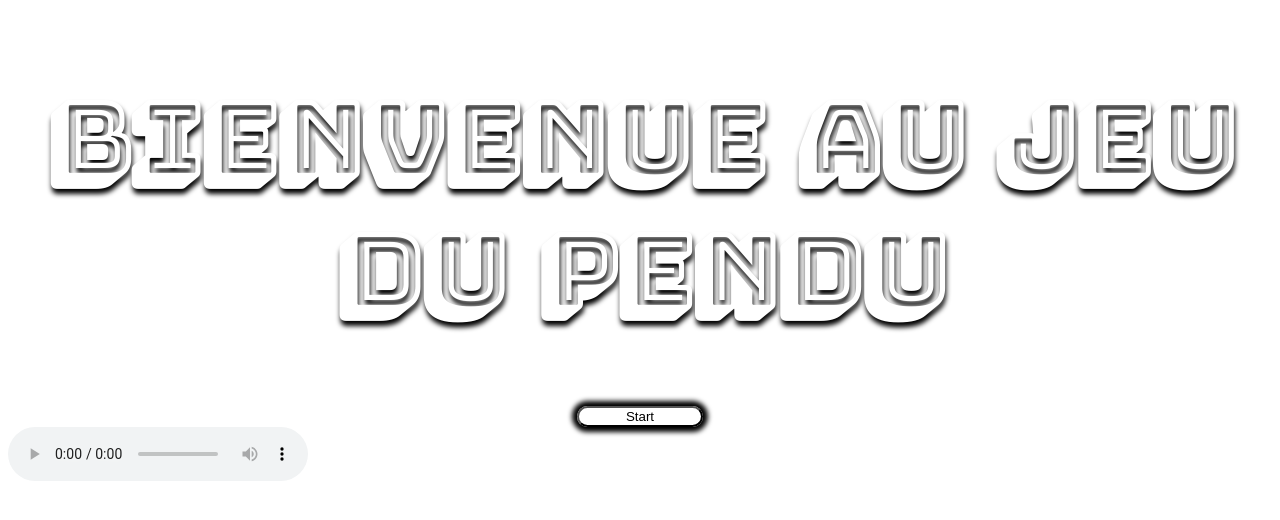
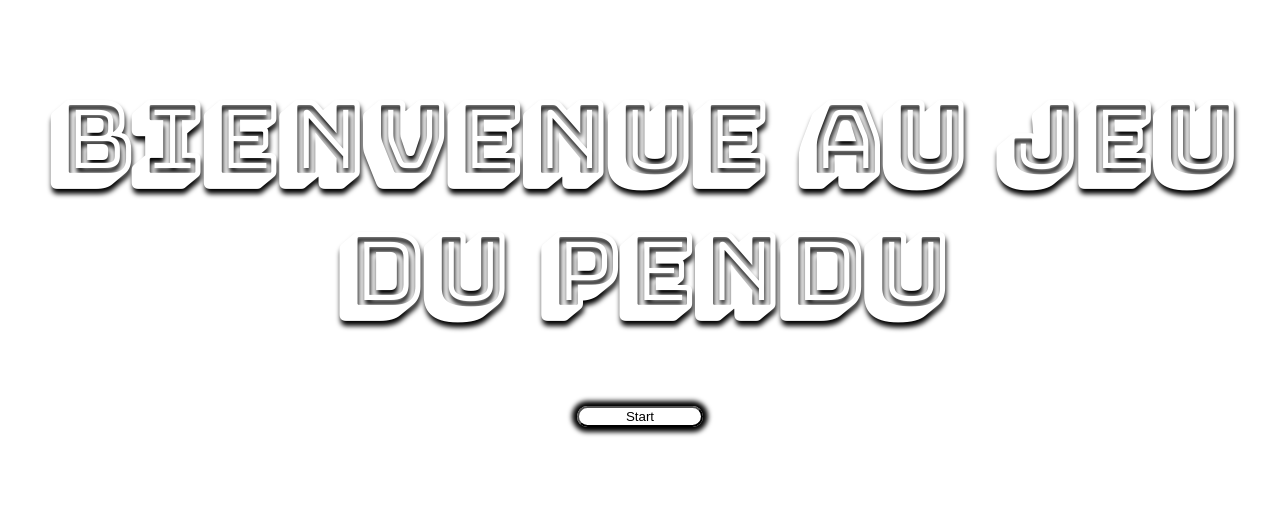
Before and after one commit to elios134/Td5-javascript, a plain HTML site: page index.html in a window 1280 px wide. Drawn offline with Linux system fonts and the light colour scheme.

Commit message:
suppresion-control-main-audio

```diff
--- a/index.html
+++ b/index.html
@@ -51,7 +51,7 @@
     <footer>
         <audio id="audioerror" src="/img/error-126627.mp3"></audio>
         <audio id="audioCorrect" src="/img/correct-83487.mp3"></audio>
-        <audio id="mainAudio" controls src="/img/with-friends-again-fantasy-instrumental-172580.mp3"></audio>
+        <audio id="mainAudio" src="/img/with-friends-again-fantasy-instrumental-172580.mp3"></audio>
     </footer>
 
     <script src="script/main.js"></script>
```
